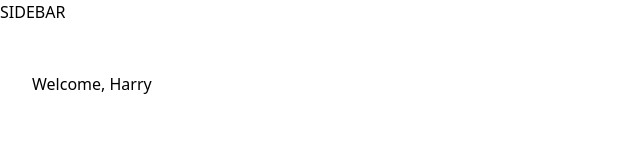
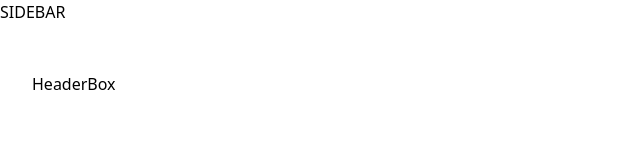
Before and after one commit to theallSparky/sparky_banking, a Next.js app: page / in a window 1280 px wide. Shown: the top 162 px of the page, without its empty margins (0-640 px from the left). Built offline with nearby package versions, Linux system fonts and the light colour scheme.

Commit message:
Make and import header box

```diff
--- a/app/(root)/page.tsx
+++ b/app/(root)/page.tsx
@@ -1,10 +1,13 @@
+import HeaderBox from "@/components/HeaderBox";
 import React from "react";
 
 const Home = () => {
   return (
     <section className="home">
       <div className="home-content">
-        <div className="home-header">Welcome, Harry</div>
+        <div className="home-header">
+          <HeaderBox />
+        </div>
       </div>
     </section>
   );
--- /dev/null
+++ b/components/HeaderBox.tsx
@@ -0,0 +1,7 @@
+import React from "react";
+
+const HeaderBox = () => {
+  return <div>HeaderBox</div>;
+};
+
+export default HeaderBox;
```
